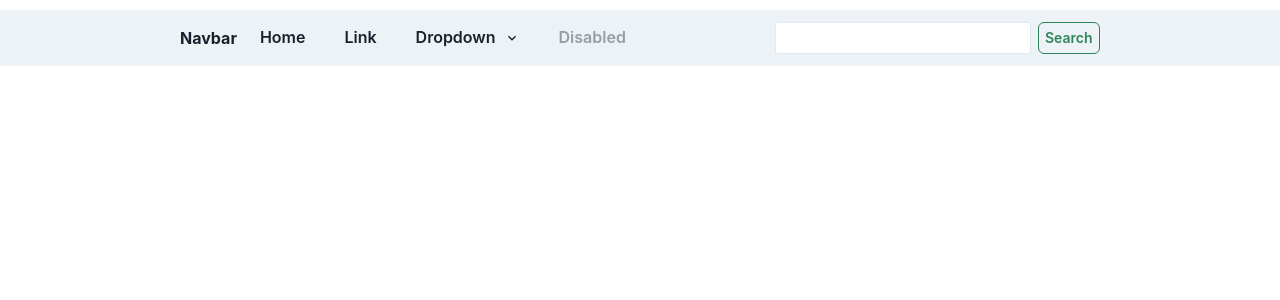
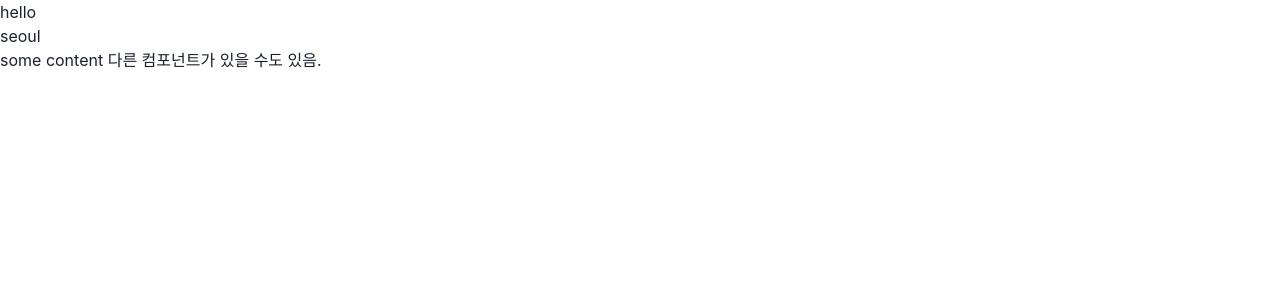
Before and after one commit to soowan95/react20231031, a React (Create React App) app: page / in a window 1280 px wide. Shown: the top 300 px of the page. Built offline with nearby package versions, Linux system fonts and the light colour scheme.

Commit message:
learn children property

```diff
--- a/src/App.js
+++ b/src/App.js
@@ -1,58 +1,20 @@
-import {
-  Box,
-  Button,
-  Flex,
-  Input,
-  Menu,
-  MenuButton,
-  MenuItem,
-  MenuList,
-  Text,
-} from "@chakra-ui/react";
-import { ChevronDownIcon } from "@chakra-ui/icons";
+function MyComp({ text, address, children }) {
+  return (
+    <>
+      <p>{text}</p>
+      <p>{address}</p>
+      <p>{children}</p>
+    </>
+  );
+}
 
 function App() {
   return (
-    <Flex
-      px={{ base: "0px", md: "70px", lg: "120px", xl: "180px" }}
-      justifyContent={"space-between"}
-      py={"8px"}
-      my={"10px"}
-      bg={"gray.100"}
-    >
-      <Flex gap={"7px"} alignItems={"center"}>
-        <Text as={"b"}>Navbar</Text>
-        <Button variant={"ghost"}>Home</Button>
-        <Button variant={"ghost"}>Link</Button>
-
-        <Menu>
-          <MenuButton
-            variant={"ghost"}
-            as={Button}
-            rightIcon={<ChevronDownIcon />}
-          >
-            Dropdown
-          </MenuButton>
-          <MenuList>
-            <MenuItem>Download</MenuItem>
-            <MenuItem>Create a Copy</MenuItem>
-            <MenuItem>Mark as Draft</MenuItem>
-            <MenuItem>Delete</MenuItem>
-            <MenuItem>Attend a Workshop</MenuItem>
-          </MenuList>
-        </Menu>
-
-        <Button variant={"ghost"} isDisabled={true}>
-          Disabled
-        </Button>
-      </Flex>
-      <Flex gap={"7px"} alignItems={"center"}>
-        <Input size={"sm"} bg={"white"} colorScheme="green" />
-        <Button size={"sm"} colorScheme="green" variant={"outline"}>
-          Search
-        </Button>
-      </Flex>
-    </Flex>
+    <>
+      <MyComp text={"hello"} address={"seoul"}>
+        some content 다른 컴포넌트가 있을 수도 있음.
+      </MyComp>
+    </>
   );
 }
 
```
